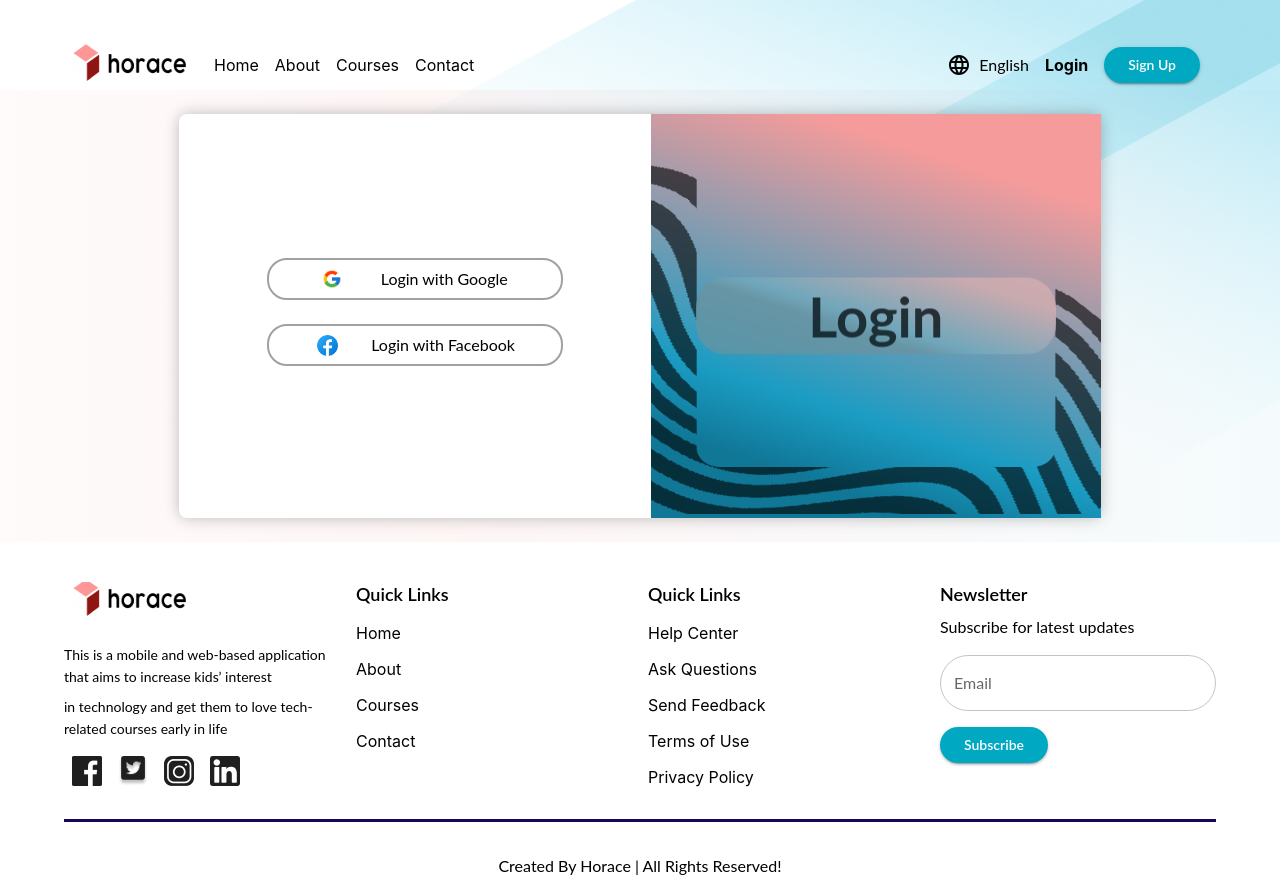
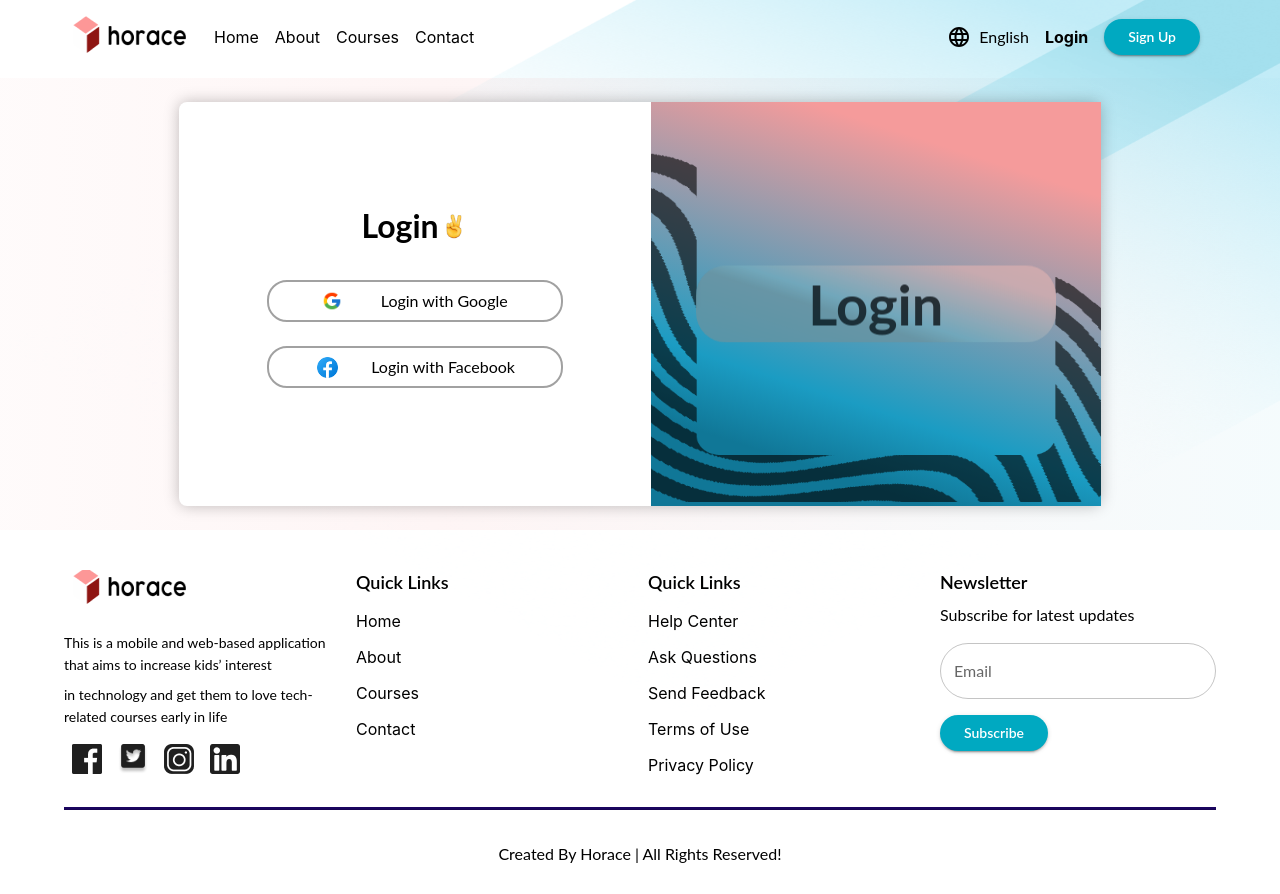
Before and after one commit to babaphemy/horace-lms, a Next.js app: page /login in a window 1280 px wide. Built offline with nearby package versions, Linux system fonts and the light colour scheme.

Commit message:
some more stuff

```diff
--- a/components/Header.tsx
+++ b/components/Header.tsx
@@ -69,7 +69,8 @@ const Header = () => {
 export default Header;
 const headerStyles = {
 	container: {
-		marginTop: 5,
+		marginTop: 1.5,
+		marginBottom: 2,
 		position: 'relative',
 	},
 	flexHeader: {
--- a/pages/login/index.tsx
+++ b/pages/login/index.tsx
@@ -6,6 +6,7 @@ import Image from 'next/image';
 import subtract from '../../assets/img/subtract.png';
 import fb from '../../assets/img/fbcolor.png';
 import google from '../../assets/img/ggcolor.png';
+import yeah from '../../assets/img/yeah.png';
 
 const Login = () => {
 	return (
@@ -16,6 +17,12 @@ const Login = () => {
 					<Box sx={loginStyles.center}>
 						<Box sx={loginStyles.box}>
 							<Box sx={loginStyles.right}>
+								<Typography
+									variant="h4"
+									sx={[loginStyles.center, loginStyles.title]}
+								>
+									Login <Image src={yeah} alt="yeah" width={30} height={30} />
+								</Typography>
 								<Box sx={loginStyles.socials}>
 									<Button
 										variant="outlined"
@@ -63,6 +70,10 @@ const Login = () => {
 export default Login;
 
 const loginStyles = {
+	title: {
+		fontWeight: 700,
+		mb: 3,
+	},
 	body: {
 		background:
 			'linear-gradient(90deg, rgba(245,155,155,0.04254201680672265) 0%, rgba(245,155,155,0.10136554621848737) 35%, rgba(157,220,235,0.10136554621848737) 100%)',
```
Also changed, not shown: assets/img/yeah.png (added).
